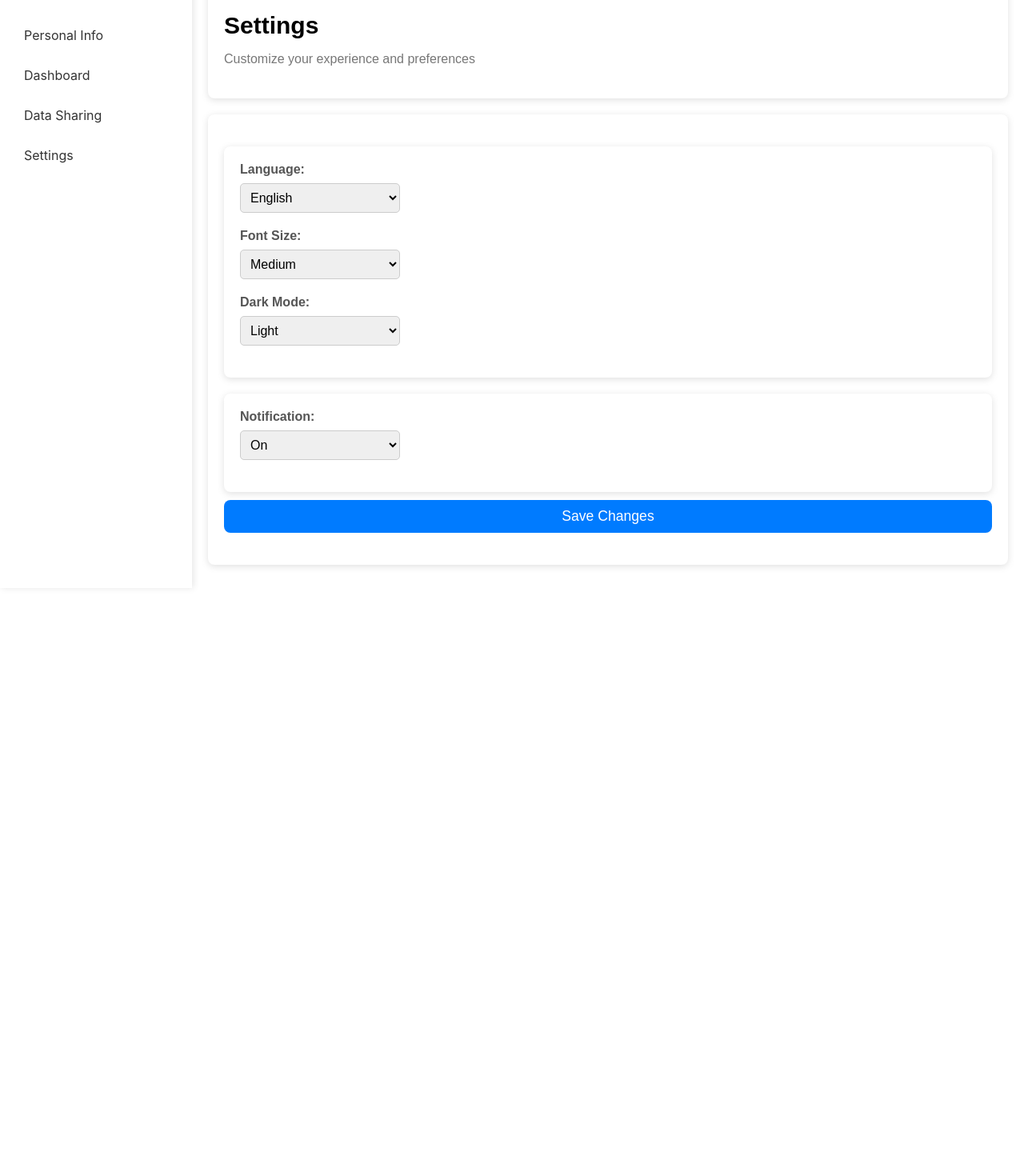
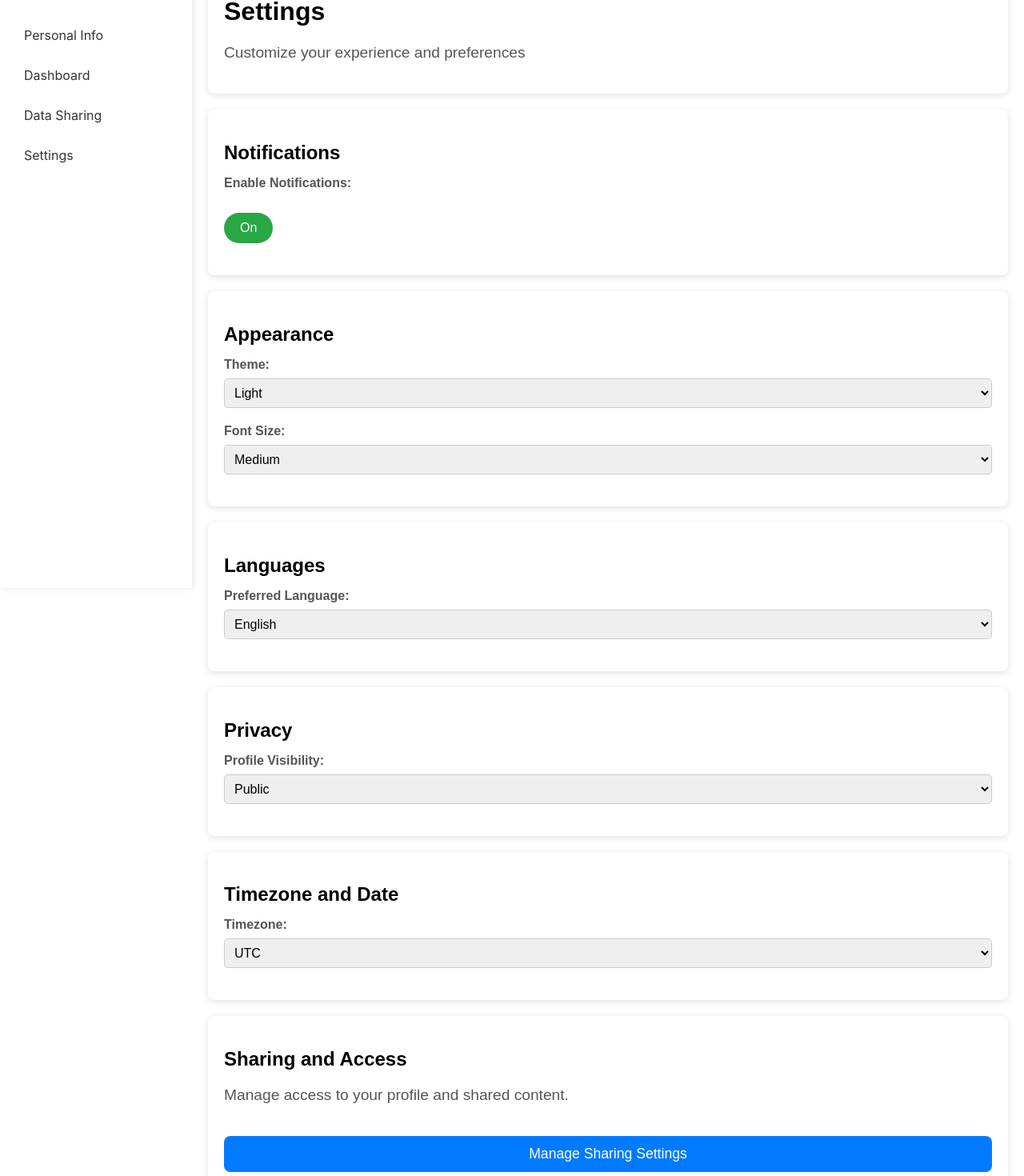
Before and after one commit to isravx0/AfstudeerProject, a React (Create React App) app in the folder useraccount-page/: page /settings in a window 1280 px wide. Shown: the part 65-1535 px from the top of the page at 80% size. Before the commit the page ends 800 px from the top, so only its background shows below. Built offline with nearby package versions, Linux system fonts and the light colour scheme.

Commit message:
update the settings page

```diff
--- a/useraccount-page/src/components/SettingsPage.js
+++ b/useraccount-page/src/components/SettingsPage.js
@@ -6,10 +6,17 @@ const SettingsPage = () => {
   const [darkMode, setDarkMode] = useState(false);
   const [language, setLanguage] = useState("English");
   const [fontSize, setFontSize] = useState("Medium");
+  const [timezone, setTimezone] = useState("UTC");
+  const [privacy, setPrivacy] = useState("Public");
 
   const handleSaveChanges = () => {
     alert("Settings saved successfully!");
     // You can extend this functionality to persist the settings (e.g., via localStorage or a backend API)
+  };
+
+  const handleLogout = () => {
+    alert("Logged out successfully!");
+    // Add actual logout logic here
   };
 
   return (
@@ -19,25 +26,38 @@ const SettingsPage = () => {
         <p>Customize your experience and preferences</p>
       </div>
 
-        {/* Style Settings */}
+      {/* Notification Setting */}
       <div className="settings-box">
-            {/* Language Selection */}
+        <h2>Notifications</h2>
+        <div className="setting-item">
+          <label>Enable Notifications:</label>
+          <div className="toggle-switch">
+            <button
+              className={`toggle-btn ${notifications ? "on" : "off"}`}
+              onClick={() => setNotifications(!notifications)}
+            >
+              {notifications ? "On" : "Off"}
+            </button>
+          </div>
+        </div>
+      </div>
+
+      {/* Appearance Settings */}
       <div className="settings-box">
+        <h2>Appearance</h2>
         <div className="setting-item">
-                <label htmlFor="language">Language:</label>
+          <label htmlFor="darkMode">Theme:</label>
           <select
-                    id="language"
-                    value={language}
-                    onChange={(e) => setLanguage(e.target.value)}
+            id="darkMode"
+            value={darkMode ? "Dark" : "Light"}
+            onChange={(e) => setDarkMode(e.target.value === "Dark")}
             className="form-control"
           >
-                    <option value="English">English</option>
-                    <option value="Spanish">Dutch</option>
-                    <option value="German">German</option>
+            <option value="Light">Light</option>
+            <option value="Dark">Dark</option>
           </select>
         </div>
 
-            {/* Font Size Selection */}
         <div className="setting-item">
           <label htmlFor="fontSize">Font Size:</label>
           <select
@@ -51,44 +71,84 @@ const SettingsPage = () => {
             <option value="Large">Large</option>
           </select>
         </div>
+      </div>
 
-            {/*Dark Mode Selections*/}
+      {/* Language Settings */}
+      <div className="settings-box">
+        <h2>Languages</h2>
         <div className="setting-item">
-                <label htmlFor="darkMode">Dark Mode:</label>
+          <label htmlFor="language">Preferred Language:</label>
           <select
-                id="darkMode"
-                value={darkMode}
-                onChange={(e) => setDarkMode(e.target.value)}
+            id="language"
+            value={language}
+            onChange={(e) => setLanguage(e.target.value)}
             className="form-control"
           >
-                    <option value="Light">Light</option>
-                    <option value="Dark">Dark</option>
+            <option value="English">English</option>
+            <option value="Spanish">Spanish</option>
+            <option value="German">German</option>
+            <option value="French">French</option>
           </select>
         </div>
       </div>
 
-        {/* Notification Setting */}
+      {/* Privacy Settings */}
       <div className="settings-box">
+        <h2>Privacy</h2>
         <div className="setting-item">
-                <label htmlFor="notification">Notification:</label>
+          <label htmlFor="privacy">Profile Visibility:</label>
           <select
-                id="notification"
-                value={notifications}
-                onChange={(e) => setNotifications(e.target.value)}
+            id="privacy"
+            value={privacy}
+            onChange={(e) => setPrivacy(e.target.value)}
             className="form-control"
           >
-                    <option value="On">On</option>
-                    <option value="Off">Off</option>
+            <option value="Public">Public</option>
+            <option value="Private">Private</option>
+            <option value="Friends Only">Friends Only</option>
           </select>
         </div>
       </div>
 
-        {/* Save Changes Button */}
+      {/* Timezone Settings */}
+      <div className="settings-box">
+        <h2>Timezone and Date</h2>
         <div className="setting-item">
+          <label htmlFor="timezone">Timezone:</label>
+          <select
+            id="timezone"
+            value={timezone}
+            onChange={(e) => setTimezone(e.target.value)}
+            className="form-control"
+          >
+            <option value="UTC">UTC</option>
+            <option value="GMT">GMT</option>
+            <option value="EST">EST</option>
+            <option value="PST">PST</option>
+          </select>
+        </div>
+      </div>
+
+      {/* Sharing and Access */}
+      <div className="settings-box">
+        <h2>Sharing and Access</h2>
+        <p>Manage access to your profile and shared content.</p>
+        <button className="btn-save">Manage Sharing Settings</button>
+      </div>
+
+      {/* Logout */}
+      <div className="settings-box">
+        <h2>Log Out</h2>
+        <button onClick={handleLogout} className="btn-logout">
+          Log Out
+        </button>
+      </div>
+
+      {/* Save Changes */}
+      <div className="settings-box">
         <button onClick={handleSaveChanges} className="btn-save">
           Save Changes
         </button>
-        </div>
       </div>
     </div>
   );
--- a/useraccount-page/src/components/style/SettingsPage.css
+++ b/useraccount-page/src/components/style/SettingsPage.css
@@ -3,120 +3,93 @@
   padding: 20px;
   max-width: 100%;
   margin: 0 auto;
-    width: calc(100% - 240px); /* Adjusted for sidebar width */
-    margin-left: 240px; /* To avoid overlap with the sidebar */
+  width: calc(100% - 240px);
+  margin-left: 240px;
   box-sizing: border-box;
-    font-family: 'Arial', sans-serif;
-    min-height: 100vh; /* Ensure full viewport height */
+  font-family: "Arial", sans-serif;
+  min-height: 100vh;
 }
 
-  /* Box for Settings Header */
+/* Settings Box */
 .settings-box {
   background-color: #fff;
   padding: 20px;
   box-shadow: rgba(99, 99, 99, 0.2) 0px 2px 8px 0px;
   border-radius: 8px;
-    margin-top: 20px;
+  margin-bottom: 20px;
 }
 
-  /* Settings Title */
-  .settings-box h1 {
-    font-size: 30px;
-    margin-bottom: 10px;
+.settings-box h2 {
+  font-size: 1.5rem;
+  margin-bottom: 15px;
 }
 
-  /* Settings Description */
-  .settings-box p {
-    font-size: 16px;
-    margin-bottom: 20px;
-    color: #777;
-  }
-
-  /* Individual setting items (checkboxes, select dropdowns) */
+/* Setting Item */
 .setting-item {
-    font-size: 1rem;
-    display: flex;
-    flex-direction: column;
   margin-bottom: 20px;
 }
 
 .setting-item label {
-    display: flex;
-    align-items: center;
+  display: block;
   margin-bottom: 8px;
   font-weight: bold;
 }
 
-  .setting-item input[type="checkbox"] {
-    margin-right: 10px;
-    margin-top: 5px;
-  }
-
-  /* Style for dropdown (select) */
 .setting-item select {
   padding: 8px;
   border-radius: 5px;
   border: 1px solid #ccc;
-    width: 200px;
   font-size: 1rem;
+  width: 100%;
 }
 
-  /* Button Style */
-  .btn-save {
+/* Toggle Button */
+.toggle-switch {
+  display: flex;
+  align-items: center;
+}
+
+.toggle-btn {
+  padding: 10px 20px;
+  border-radius: 25px;
+  border: none;
+  font-size: 1rem;
+  cursor: pointer;
+  transition: background-color 0.3s ease;
+}
+
+.toggle-btn.on {
+  background-color: #28a745;
+  color: white;
+}
+
+.toggle-btn.off {
+  background-color: #dc3545;
+  color: white;
+}
+
+.toggle-btn:hover {
+  opacity: 0.9;
+}
+
+/* Save and Logout Buttons */
+.btn-save,
+.btn-logout {
   background-color: #007bff;
   color: white;
-    padding: 10px 20px;
+  padding: 12px 20px;
   font-size: 1.1rem;
   border: none;
   border-radius: 8px;
   cursor: pointer;
   width: 100%;
-    margin-top: 10px;
 }
 
-  .btn-save:hover {
-    background-color: #0056b3;
+.btn-logout {
+  background-color: #dc3545;
 }
 
-  /* Responsive Design */
-  @media (max-width: 768px) {
-    .settings-page {
-      padding-left: 5%;
+.btn-save:hover,
+.btn-logout:hover {
+  opacity: 0.9;
 }
-
-    .settings-box {
-      padding: 15px;
-    }
-
-    .setting-item label {
-      font-size: 1rem;
-    }
-
-    .setting-item select {
-      width: 100%; /* Full width on small screens */
-    }
-
-    .btn-save {
-      padding: 12px 20px;
-      font-size: 1rem;
-    }
-  }
-
-  @media (max-width: 576px) {
-    .settings-box h1 {
-      font-size: 24px;
-    }
-
-    .settings-box p {
-      font-size: 14px;
-    }
-
-    .setting-item label {
-      font-size: 1rem;
-    }
-
-    .btn-save {
-      padding: 10px 15px;
-      font-size: 0.9rem;
-    }
-  }
```
Lines whose indentation alone changed are shown as unchanged.
